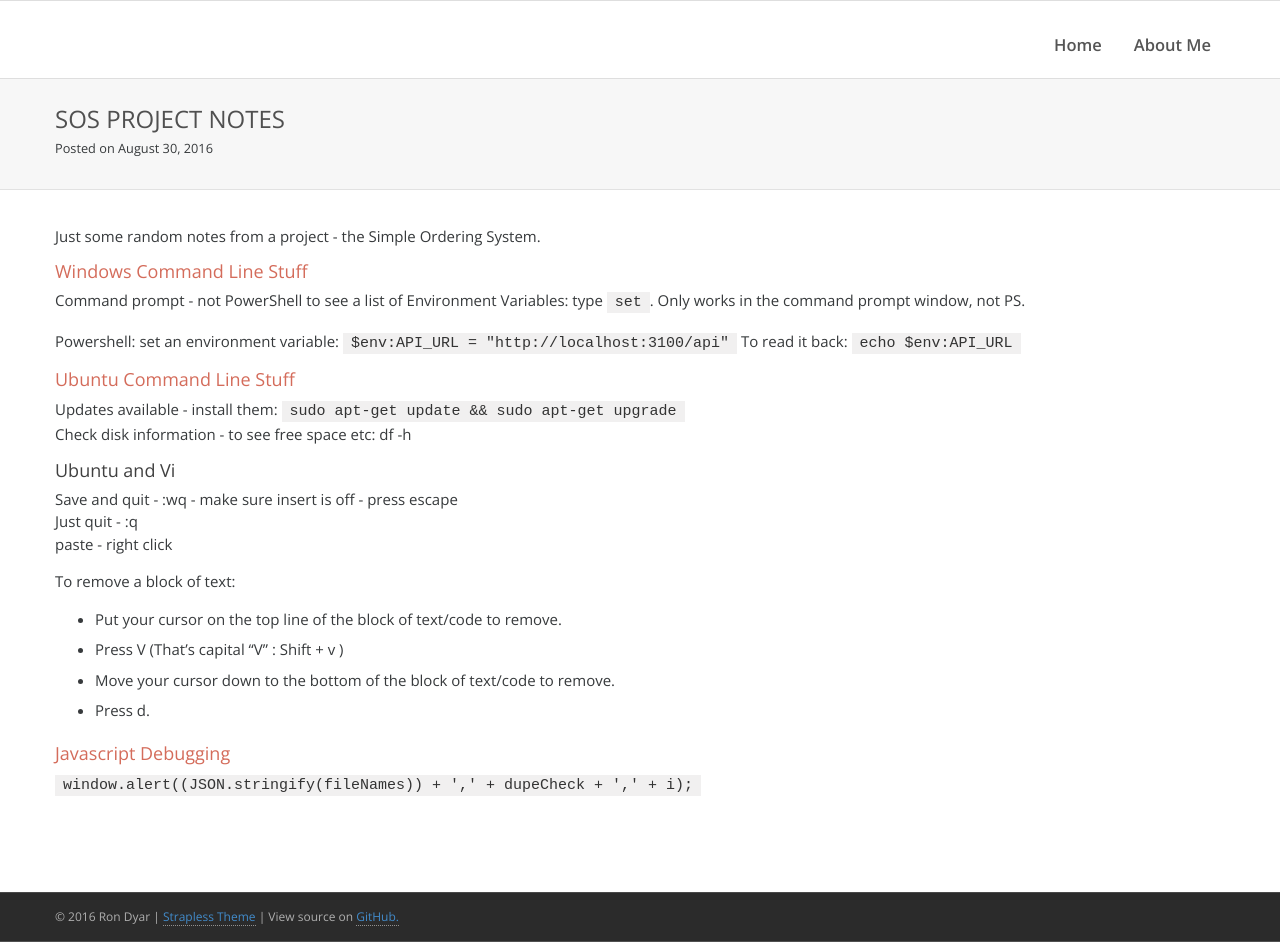
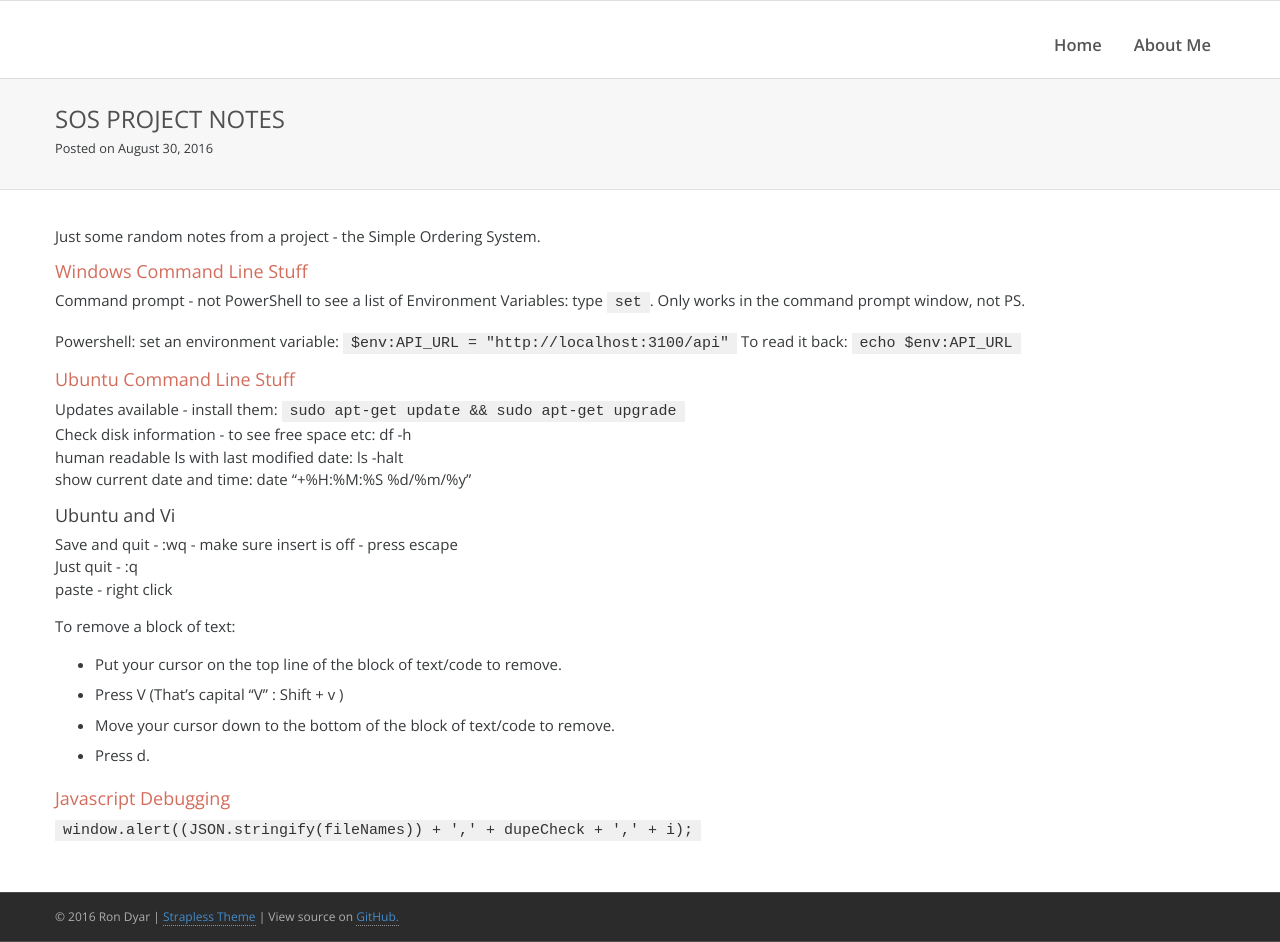
Before and after one commit to rdyar/rdyar.github.io, a Jekyll site: the page built from _posts/2016-08-30-SOS-project-notes.md, in a window 1280 px wide and 942 px high. Built offline with Jekyll 4.4.1, drawn with Linux system fonts in a browser that asks for light colours.

Commit message:
Update 2016-08-30-SOS-project-notes.md

```diff
--- a/_posts/2016-08-30-SOS-project-notes.md
+++ b/_posts/2016-08-30-SOS-project-notes.md
@@ -14,6 +14,8 @@ To read it back: `echo $env:API_URL`
 
 Updates available - install them: `sudo apt-get update && sudo apt-get upgrade`
 Check disk information - to see free space etc: df -h
+human readable ls with last modified date: ls -halt
+show current date and time: date "+%H:%M:%S   %d/%m/%y"
 
 ### Ubuntu and Vi
 
```
